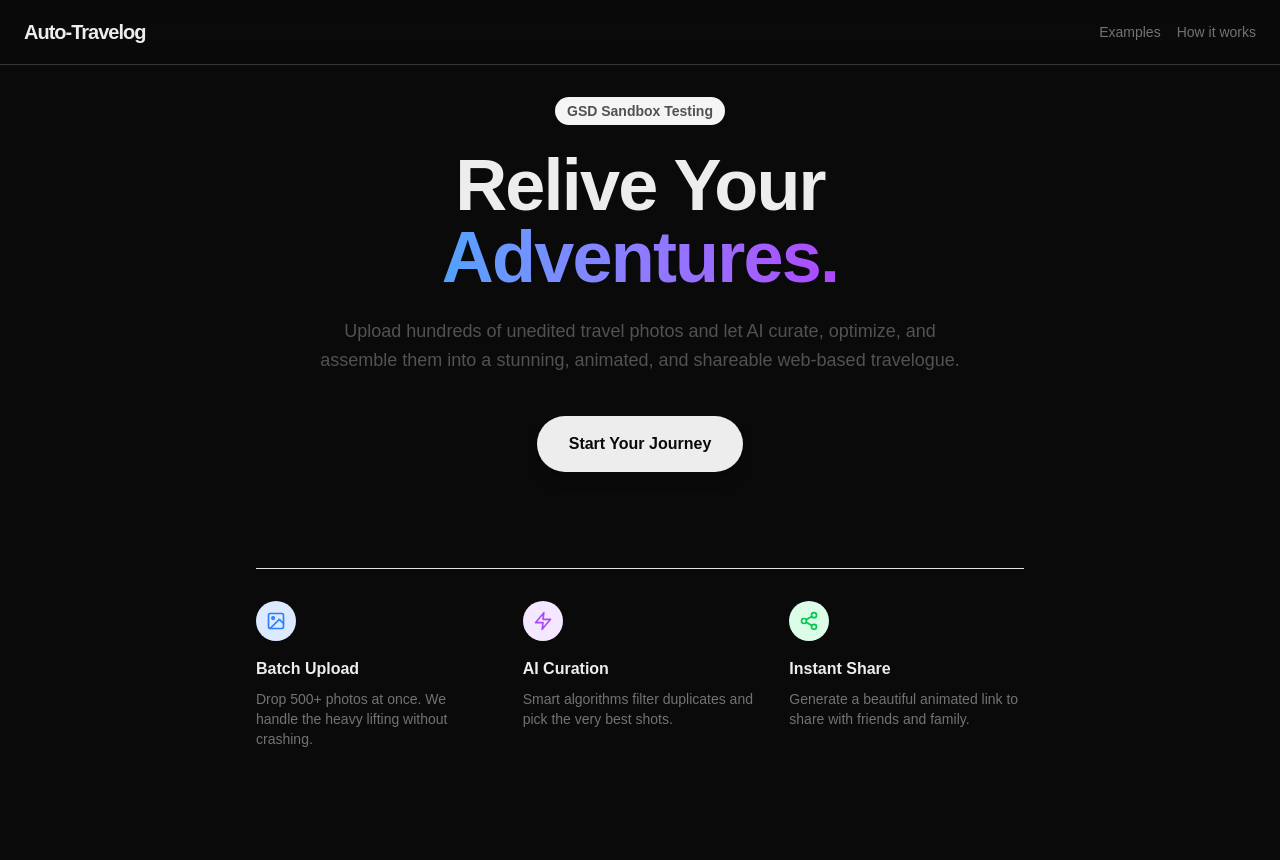
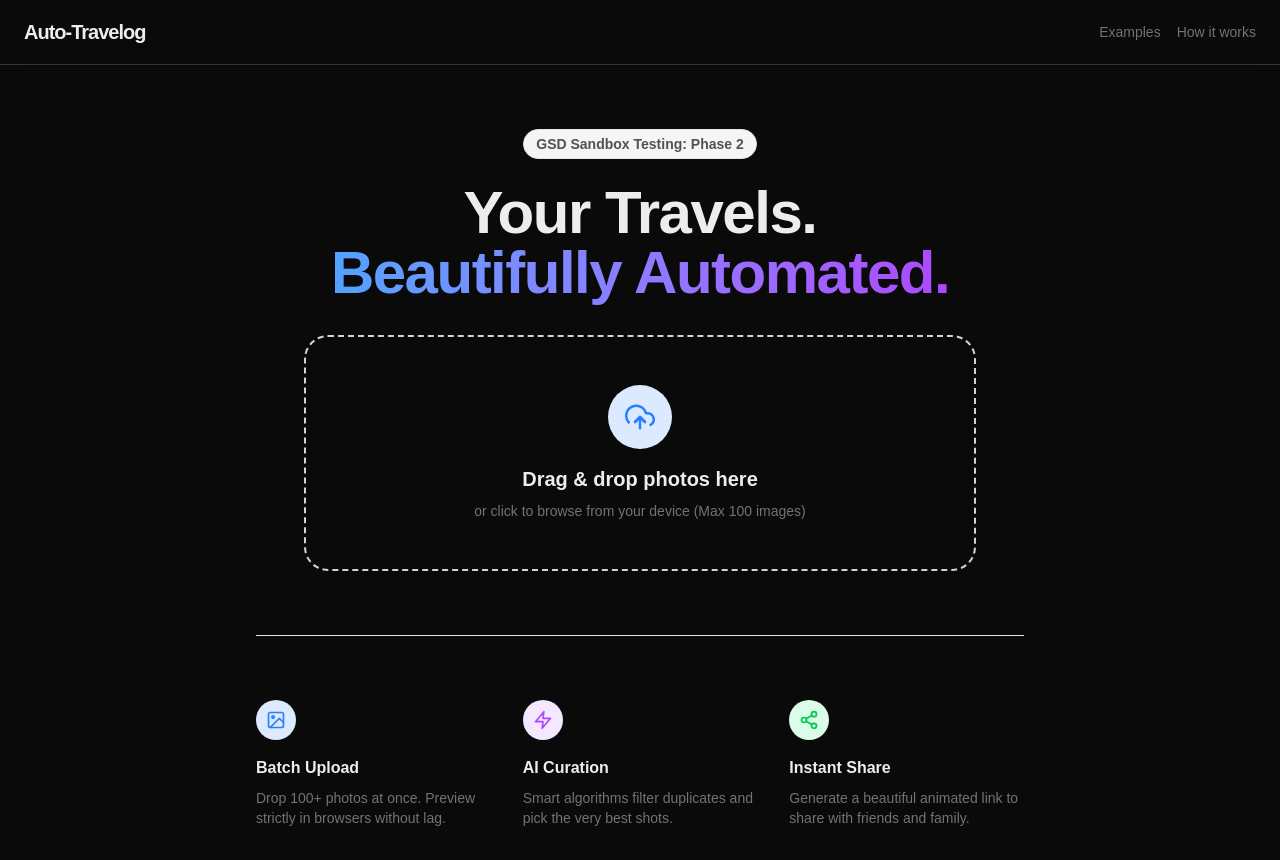
Before and after one commit to robert1112/ai-travelogue, a Next.js app: page / in a window 1280 px wide. Before the commit the page ends 800 px from the top, so only its background shows below. Built offline with nearby package versions, Linux system fonts and the light colour scheme.

Commit message:
feat: complete Phase 2 - Bulk Photo Uploader component and Page integration

```diff
--- a/app/page.tsx
+++ b/app/page.tsx
@@ -1,44 +1,72 @@
 "use client";
 
-import { motion } from "framer-motion";
-import { FiImage, FiZap, FiShare2 } from "react-icons/fi";
+import { useState, useEffect } from "react";
+import { motion, AnimatePresence } from "framer-motion";
+import { FiImage, FiZap, FiShare2, FiTrash2 } from "react-icons/fi";
+import PhotoUploader from "@/components/PhotoUploader";
 
 export default function Home() {
+  const [photos, setPhotos] = useState<{ id: string; file: File; preview: string }[]>([]);
+
+  const handleFilesSelected = (files: File[]) => {
+    const newPhotos = files.map((file) => ({
+      // create strict local ObjectUrl to preview files directly from memory
+      id: Math.random().toString(36).substring(7),
+      file,
+      preview: URL.createObjectURL(file)
+    }));
+    setPhotos((prev) => [...prev, ...newPhotos]);
+  };
+
+  const removePhoto = (id: string) => {
+    setPhotos(prev => {
+      const filtered = prev.filter(p => p.id !== id);
+      const removed = prev.find(p => p.id === id);
+      if (removed) URL.revokeObjectURL(removed.preview);
+      return filtered;
+    });
+  };
+
+  // cleanup on unmount
+  useEffect(() => {
+    return () => photos.forEach(p => URL.revokeObjectURL(p.preview));
+    // eslint-disable-next-line react-hooks/exhaustive-deps
+  }, []);
+
   return (
-    <div className="flex flex-col items-center justify-center min-h-[80vh] text-center">
+    <div className="flex flex-col items-center justify-start min-h-[80vh] text-center pt-8">
       <motion.div
-        initial={{ opacity: 0, y: 50 }}
+        initial={{ opacity: 0, y: 30 }}
         animate={{ opacity: 1, y: 0 }}
-        transition={{ duration: 0.8, ease: "easeOut" }}
-        className="max-w-3xl"
+        transition={{ duration: 0.6, ease: "easeOut" }}
+        className="max-w-3xl w-full"
       >
-        <span className="inline-block py-1 px-3 rounded-full bg-neutral-100 dark:bg-neutral-800 text-sm font-semibold text-neutral-600 dark:text-neutral-300 mb-6">
-          GSD Sandbox Testing
+        <span className="inline-block py-1 px-3 rounded-full bg-neutral-100 dark:bg-neutral-800 text-sm font-semibold text-neutral-600 dark:text-neutral-300 mb-6 border border-neutral-200 dark:border-neutral-700">
+          GSD Sandbox Testing: Phase 2
         </span>
-        <h1 className="text-5xl font-extrabold tracking-tight sm:text-7xl mb-6">
-          Relive Your <br />
+        <h1 className="text-4xl font-extrabold tracking-tight sm:text-6xl mb-6">
+          Your Travels. <br />
           <span className="text-transparent bg-clip-text bg-gradient-to-r from-blue-400 to-purple-500">
-            Adventures.
+            Beautifully Automated.
           </span>
         </h1>
-        <p className="text-lg text-neutral-600 dark:text-neutral-400 mb-10 max-w-2xl mx-auto leading-relaxed">
-          Upload hundreds of unedited travel photos and let AI curate, optimize, and assemble them into a stunning, animated, and shareable web-based travelogue.
-        </p>
-        <motion.button
-          whileHover={{ scale: 1.05 }}
-          whileTap={{ scale: 0.95 }}
-          className="rounded-full bg-foreground text-background px-8 py-4 font-bold shadow-lg hover:shadow-xl hover:bg-neutral-800 dark:hover:bg-neutral-200 transition-all mb-16"
+
+        {/* Photo Uploader Component integrated from 2-1-PLAN */}
+        <PhotoUploader onFilesSelected={handleFilesSelected} />
+
+        {/* Feature Grid only shows before uploading begins */}
+        {photos.length === 0 && (
+          <motion.div
+            initial={{ opacity: 0 }}
+            animate={{ opacity: 1 }}
+            className="grid grid-cols-1 sm:grid-cols-3 gap-8 text-left mt-16 pt-16 border-t border-neutral-200 dark:border-neutral-800"
           >
-          Start Your Journey
-        </motion.button>
-
-        <div className="grid grid-cols-1 sm:grid-cols-3 gap-8 text-left mt-8 pt-8 border-t border-neutral-200 dark:border-neutral-800">
             <div className="flex flex-col items-center sm:items-start text-center sm:text-left">
               <div className="h-10 w-10 rounded-full bg-blue-100 dark:bg-blue-900/30 flex items-center justify-center text-blue-500 mb-4">
                 <FiImage className="text-xl" />
               </div>
               <h3 className="font-bold mb-2">Batch Upload</h3>
-            <p className="text-sm text-neutral-500">Drop 500+ photos at once. We handle the heavy lifting without crashing.</p>
+              <p className="text-sm text-neutral-500">Drop 100+ photos at once. Preview strictly in browsers without lag.</p>
             </div>
             <div className="flex flex-col items-center sm:items-start text-center sm:text-left">
               <div className="h-10 w-10 rounded-full bg-purple-100 dark:bg-purple-900/30 flex items-center justify-center text-purple-500 mb-4">
@@ -54,8 +82,53 @@ export default function Home() {
               <h3 className="font-bold mb-2">Instant Share</h3>
               <p className="text-sm text-neutral-500">Generate a beautiful animated link to share with friends and family.</p>
             </div>
+          </motion.div>
+        )}
+      </motion.div>
+
+      {/* Grid view replacing features after upload begins from 2-2-PLAN */}
+      {photos.length > 0 && (
+        <motion.div
+          initial={{ opacity: 0, y: 20 }}
+          animate={{ opacity: 1, y: 0 }}
+          className="w-full mt-16 pb-16"
+        >
+          <div className="flex flex-col sm:flex-row justify-between items-center mb-6 w-full gap-4">
+            <h2 className="text-2xl font-bold flex items-center gap-2">
+              <span className="bg-blue-500 text-white rounded-full h-8 w-8 flex items-center justify-center text-sm">{photos.length}</span>
+              Photos Selected
+            </h2>
+            <button className="bg-foreground text-background px-8 py-3 rounded-full font-bold shadow-lg hover:scale-105 transition-transform">
+              Begin AI Curating ✨
+            </button>
+          </div>
+          <div className="grid grid-cols-2 md:grid-cols-4 lg:grid-cols-5 xl:grid-cols-6 gap-4">
+            <AnimatePresence>
+              {photos.map((photo) => (
+                <motion.div
+                  key={photo.id}
+                  initial={{ opacity: 0, scale: 0.8 }}
+                  animate={{ opacity: 1, scale: 1 }}
+                  exit={{ opacity: 0, scale: 0.8 }}
+                  layout
+                  className="relative aspect-square rounded-2xl overflow-hidden group bg-neutral-100 dark:bg-neutral-900 border border-neutral-200 dark:border-neutral-800 shadow-sm"
+                >
+                  {/* eslint-disable-next-line @next/next/no-img-element */}
+                  <img src={photo.preview} alt="Upload preview" className="w-full h-full object-cover transition-transform duration-500 group-hover:scale-110" />
+                  <div className="absolute inset-0 bg-black/60 opacity-0 group-hover:opacity-100 transition-opacity flex items-center justify-center">
+                    <button
+                      onClick={() => removePhoto(photo.id)}
+                      className="bg-red-500/90 text-white p-3 rounded-full hover:bg-red-500 hover:scale-110 transition-all shadow-xl"
+                    >
+                      <FiTrash2 className="text-lg" />
+                    </button>
                   </div>
                 </motion.div>
+              ))}
+            </AnimatePresence>
+          </div>
+        </motion.div>
+      )}
     </div>
   );
 }
--- /dev/null
+++ b/components/PhotoUploader.tsx
@@ -0,0 +1,43 @@
+"use client";
+
+import React, { useCallback } from 'react';
+import { useDropzone } from 'react-dropzone';
+import { FiUploadCloud } from 'react-icons/fi';
+
+export default function PhotoUploader({ onFilesSelected }: { onFilesSelected: (files: File[]) => void }) {
+  const onDrop = useCallback((acceptedFiles: File[]) => {
+    onFilesSelected(acceptedFiles);
+  }, [onFilesSelected]);
+
+  const { getRootProps, getInputProps, isDragActive } = useDropzone({
+    onDrop,
+    accept: {
+      'image/*': ['.jpeg', '.jpg', '.png', '.webp', '.heic']
+    },
+    maxFiles: 100
+  });
+
+  return (
+    <div
+      {...getRootProps()}
+      className={`w-full max-w-2xl mx-auto p-12 mt-8 rounded-3xl border-2 border-dashed transition-all cursor-pointer ${
+        isDragActive
+          ? 'border-blue-500 bg-blue-500/10 scale-[1.02]'
+          : 'border-neutral-300 dark:border-neutral-700 hover:border-neutral-400 dark:hover:border-neutral-500 hover:bg-neutral-50 dark:hover:bg-neutral-800/50 bg-background/50 backdrop-blur-sm'
+      }`}
+    >
+      <input {...getInputProps()} />
+      <div className="flex flex-col items-center justify-center text-center">
+        <div className="h-16 w-16 mb-4 rounded-full bg-blue-100 dark:bg-blue-900/30 flex items-center justify-center text-blue-500 text-3xl">
+          <FiUploadCloud />
+        </div>
+        <p className="text-xl font-bold mb-2">
+          {isDragActive ? "Drop the photos here..." : "Drag & drop photos here"}
+        </p>
+        <p className="text-neutral-500 dark:text-neutral-400 text-sm">
+          or click to browse from your device (Max 100 images)
+        </p>
+      </div>
+    </div>
+  );
+}
--- a/package.json
+++ b/package.json
@@ -13,6 +13,7 @@
     "next": "16.2.0",
     "react": "19.2.4",
     "react-dom": "19.2.4",
+    "react-dropzone": "^15.0.0",
     "react-icons": "^5.6.0"
   },
   "devDependencies": {
```
Also changed, not shown: .planning/2-1-PLAN.md (added), .planning/2-2-PLAN.md (added), .planning/2-CONTEXT.md (added), .planning/STATE.md, 1 other file (tests, documents, lock files or other folders). Lines whose indentation alone changed are shown as unchanged.
